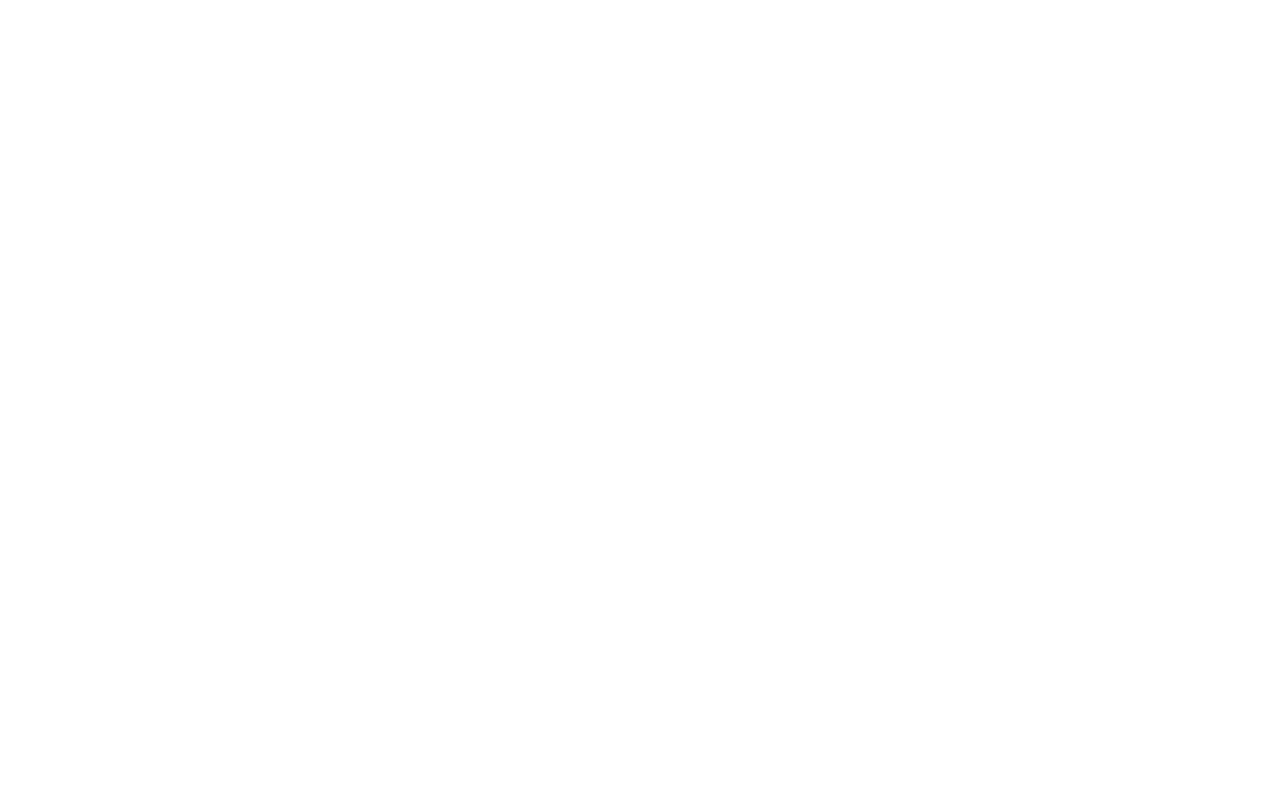
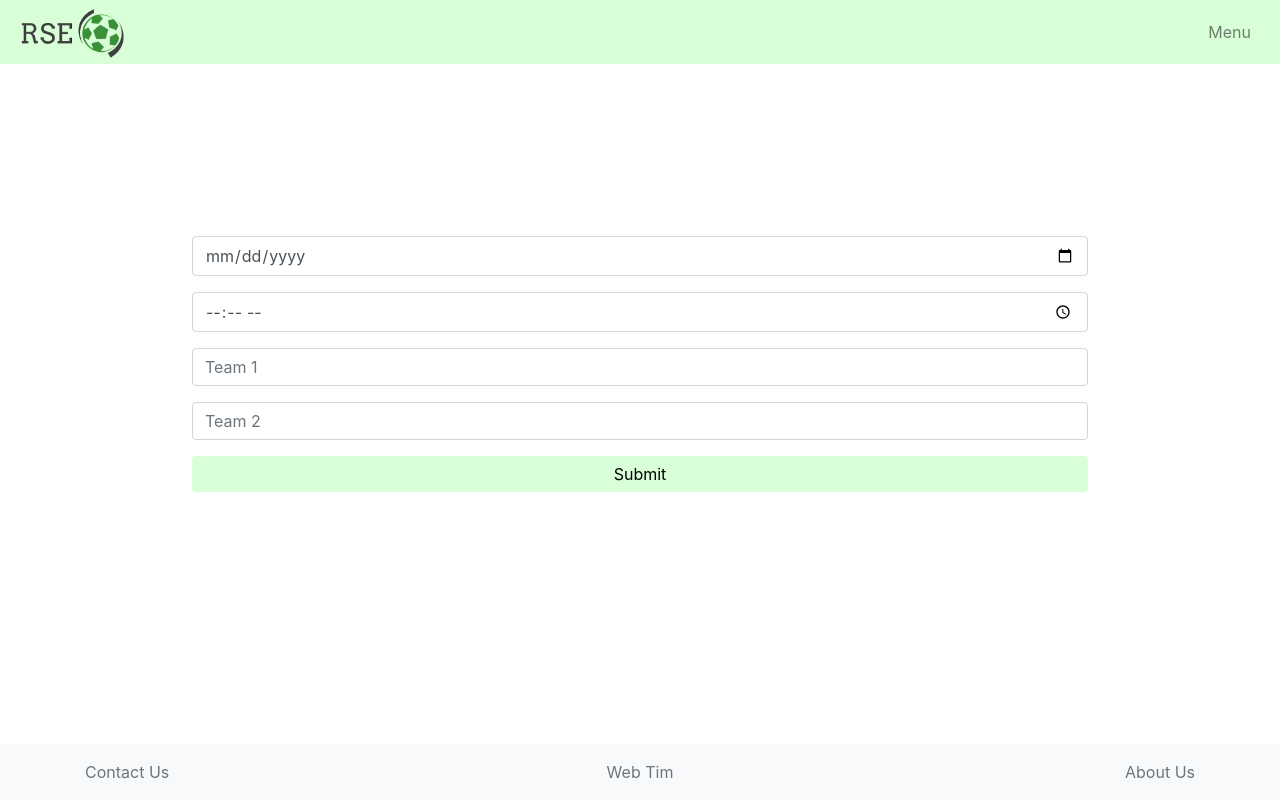
Before and after one commit to lukaIvanic/rijeka-sports-events, a React (Create React App) app in the folder frontend/: page /addEvent in a window 1280 px wide. Before the commit this address had no page. Built offline with nearby package versions, Linux system fonts and the light colour scheme.

Commit message:
feature-stylingRSE

```diff
--- a/frontend/src/App.tsx
+++ b/frontend/src/App.tsx
@@ -4,6 +4,7 @@
 import ChangeAccountSettingPage from './pages/ChangeAccountSettingPage';
 import LogInPage from './pages/LogInPage';
 import { AccountInfoPage } from './pages/AccountInfoPage';
+import AddEventPage from './pages/AddEventPage';
 
 function App() {
   return (
@@ -14,6 +15,7 @@
         <Route path="/formular" element={<ChangeAccountSettingPage />} />
         <Route path="/login" element={<LogInPage />} />
         <Route path="/info" element={<AccountInfoPage />} />
+        <Route path="/addEvent" element={<AddEventPage />} />
         <Route path="/" element={<HomePage />} />
       </Routes>
     </Router>
--- a/frontend/src/components/AccountInfo.tsx
+++ b/frontend/src/components/AccountInfo.tsx
@@ -1,12 +1,15 @@
 import React from 'react';
 import { Container, Col, Image, Button } from 'react-bootstrap';
 import { Link } from 'react-router-dom';
+const logoUrl = "./logo.jpg"
 
 const AccountInfo = () => {
   return (
-    <Container className="d-flex align-items-center justify-content-center" style={{ height: '75vh' }}>
+<div className="d-flex justify-content-center align-items-center" style={{ height: '75vh' }}>
+  <div className="game-form w-70 mx-auto">
+    <Container>
       <Col xs={12} md={4}>
-        <Image fluid className="mb-5" />
+        <img src={logoUrl} alt="logo" className="img-fluid mb-5" />
         <h5 className="text-muted">User name:</h5>
         <p className="mb-5">John Doe</p>
         <h5 className="text-muted">Profile sport:</h5>
@@ -18,6 +21,9 @@
         </Link>
       </Col>
     </Container>
+  </div>
+</div>
+
   );
 }
 
--- a/frontend/src/components/CalendarBox.tsx
+++ b/frontend/src/components/CalendarBox.tsx
@@ -1,5 +1,4 @@
 import { useState } from 'react';
-import React from 'react';
 import { Card, CardHeader, CardBody } from 'reactstrap';
 
 const CalendarBox = () => {
@@ -17,10 +16,28 @@
 
   return (
     <Card>
-      <CardHeader style={{ textAlign: 'center' }}>
-        <button onClick={previousDay} style={{ marginRight: '100px' }}>{'<'}</button>
-        {date.toDateString()}
-        <button onClick={nextDay} style={{ marginLeft: '100px' }}>{'>'}</button>
+      <CardHeader className="fixed-height-card-header" style={{ textAlign: 'center' }}>
+        <div className="row">
+          <div className="col-2">
+            <button className=" btn btn-secondary fixed-width-btn gray-bg" onClick={previousDay}>
+            {'<'}
+            </button>
+          </div>
+          <div className="col-8">
+            <h4>{date.toLocaleDateString(undefined, {
+            day: "numeric",
+            month: "long",
+            year: "numeric",
+
+          })}</h4>
+          </div>
+          <div className="col-2">
+            <button className="btn btn-secondary fixed-width-btn gray-bg" onClick={nextDay}>
+            {'>'}
+            </button>
+          </div>
+        </div>
+
       </CardHeader>
       <CardBody>
         {/* Calendar content goes here */}
--- /dev/null
+++ b/frontend/src/components/GameForm.tsx
@@ -0,0 +1,107 @@
+import React, { useState } from 'react';
+import { Form, FormGroup, Label, Input, Button } from 'reactstrap';
+
+
+interface Props {}
+
+interface FormData {
+  date: string;
+  time: string;
+  team1: string;
+  team2: string;
+}
+
+const GameForm: React.FC<Props> = () => {
+  const [formData, setFormData] = useState<FormData>({
+    date: '',
+    time: '',
+    team1: '',
+    team2: ''
+  });
+
+  const handleChange = (event: React.ChangeEvent<HTMLInputElement>) => {
+    const { name, value } = event.target;
+    setFormData({ ...formData, [name]: value });
+  };
+
+  const handleSubmit = (event: React.FormEvent<HTMLFormElement>) => {
+    event.preventDefault();
+    console.log(formData);
+    // add your submit logic here
+  };
+
+  return (
+    <div className="d-flex justify-content-center align-items-center" style={{ height: '75vh' }}>
+      <div className="game-form w-70 mx-auto">
+        <Form onSubmit={handleSubmit}>
+          <FormGroup className="mb-3">
+            <Label for="date" className="sr-only">
+              Date
+            </Label>
+            <Input
+              type="date"
+              name="date"
+              id="date"
+              onChange={handleChange}
+              value={formData.date}
+              className="form-control"
+              placeholder="Date"
+              required
+            />
+          </FormGroup>
+          <FormGroup className="mb-3">
+            <Label for="time" className="sr-only">
+              Time
+            </Label>
+            <Input
+              type="time"
+              name="time"
+              id="time"
+              onChange={handleChange}
+              value={formData.time}
+              className="form-control"
+              placeholder="Time"
+              required
+            />
+          </FormGroup>
+          <FormGroup className="mb-3">
+            <Label for="team1" className="sr-only">
+              Team 1
+            </Label>
+            <Input
+              type="text"
+              name="team1"
+              id="team1"
+              onChange={handleChange}
+              value={formData.team1}
+              className="form-control"
+              placeholder="Team 1"
+              required
+            />
+          </FormGroup>
+          <FormGroup className="mb-3">
+            <Label for="team2" className="sr-only">
+              Team 2
+            </Label>
+            <Input
+              type="text"
+              name="team2"
+              id="team2"
+              onChange={handleChange}
+              value={formData.team2}
+              className="form-control"
+              placeholder="Team 2"
+              required
+            />
+          </FormGroup>
+          <Button type="submit" className="btn btn-primary w-100">
+            Submit
+          </Button>
+        </Form>
+      </div>
+    </div>
+  );
+
+};
+
+export default GameForm;
--- a/frontend/src/components/MenuDropDown.tsx
+++ b/frontend/src/components/MenuDropDown.tsx
@@ -8,12 +8,12 @@
 
 
   return (
-    <Nav className="mr-auto" navbar>
+    <Nav className="changeBackground ml-auto" navbar>
       <Dropdown isOpen={dropdownOpen} toggle={()=>setDropdownOpen((p) => !p)}>
-        <DropdownToggle caret>Menu</DropdownToggle>
+        <DropdownToggle nav>Menu</DropdownToggle>
         <DropdownMenu right>
             <DropdownItem href="/info">Account settings</DropdownItem>
-            <DropdownItem href="#">Add event</DropdownItem>
+            <DropdownItem href="/addEvent">Add event</DropdownItem>
             <DropdownItem divider />
             <DropdownItem href="/login">Log out</DropdownItem>
           </DropdownMenu>
--- a/frontend/src/components/NavBar.tsx
+++ b/frontend/src/components/NavBar.tsx
@@ -6,27 +6,15 @@
 
 const NavBar = () => {
   return (
-    <nav className="navbar navbar-expand-lg navbar-light navbar-expand-sm" style={{ height: '50px', backgroundColor: '#D9FFD8' }}>
+    <nav className="navbar navbar-expand-lg navbar-light navbar-expand-sm" style={{ height: '8vh', backgroundColor: '#D9FFD8' }}>
       {/* Add the logo picture on the left side */}
       <div className="logo-container">
         {/* create anchot that has href "/" */}
        <Link to="/">
-          <img src={logoUrl} alt="Logo" style={{ height: '50px' }} />
+          <img src={logoUrl} alt="Logo" style={{ height: '7vh' }} />
         </Link>
       </div>
-
-      {/* Add the website name in the middle */}
-      <div className="title-container d-flex justify-content-center align-items-center w-100">
-        <Link to="/" style={{ color: 'black', textDecoration: 'none' }}>
-          <h1 className="mx-auto">RIJEKA SPORT EVENTS</h1>
-        </Link>
-
-      </div>
-
-     {/* Add drop down menu that has colour equal to D9FFD8 and it changes on hover to darker tone */}
-     {/* Add the links to the drop down menu aka Account Setting, Add event, Log out*/}
-     < Menu />
-
+      <Menu />
     </nav>
   );
 };
--- a/frontend/src/components/ResultsBox.tsx
+++ b/frontend/src/components/ResultsBox.tsx
@@ -1,8 +1,9 @@
+import React from 'react';
 import { Card, CardHeader, CardBody } from 'reactstrap';
 
 const ResultsBox = () => (
   <Card>
-    <CardHeader>Results</CardHeader>
+    <CardHeader className="fixed-height-card-header">Results</CardHeader>
     <CardBody>
       {/* Results content goes here */}
     </CardBody>
--- a/frontend/src/index.css
+++ b/frontend/src/index.css
@@ -15,7 +15,7 @@
 }
 
 .dropdown{
-  margin-right: 20px;
+  margin-right: 5px;
 }
 
 /*change colour of dropdown menu button to D9FFD8*/
@@ -39,3 +39,31 @@
   border: none;
   color: black;
 }
+
+/*change colour of class changeBackground to darker variant D9FFD8 on hover and make it rounder*/
+.changeBackground:hover {
+  background-color: #C8EBC7;
+  border-radius: 5px;
+}
+
+
+/*change colour of class changeBackground to darker variant D9FFD8 on clicked and make it rounder*/
+.changeBackground:active {
+  background-color: #99b998;
+  border-radius: 10px;
+}
+
+
+.fixed-height-card-header {
+  height: 58px;
+}
+
+.gray-bg {
+  background-color: rgb(172, 172, 172);
+}
+
+.game-form {
+  width: 70%;
+  max-width: 100%;
+  margin: 0 auto;
+}
--- /dev/null
+++ b/frontend/src/pages/AddEventPage.tsx
@@ -0,0 +1,17 @@
+import React from 'react'
+import BottomOfThePage from '../components/BottomOfThePage'
+import NavBar from '../components/NavBar'
+import GameForm from '../components/GameForm'
+
+
+const AddEventPage = () => {
+  return (
+    <div>
+        <NavBar/>
+        <GameForm/>
+        <BottomOfThePage/>
+    </div>
+  )
+}
+
+export default AddEventPage;
```
